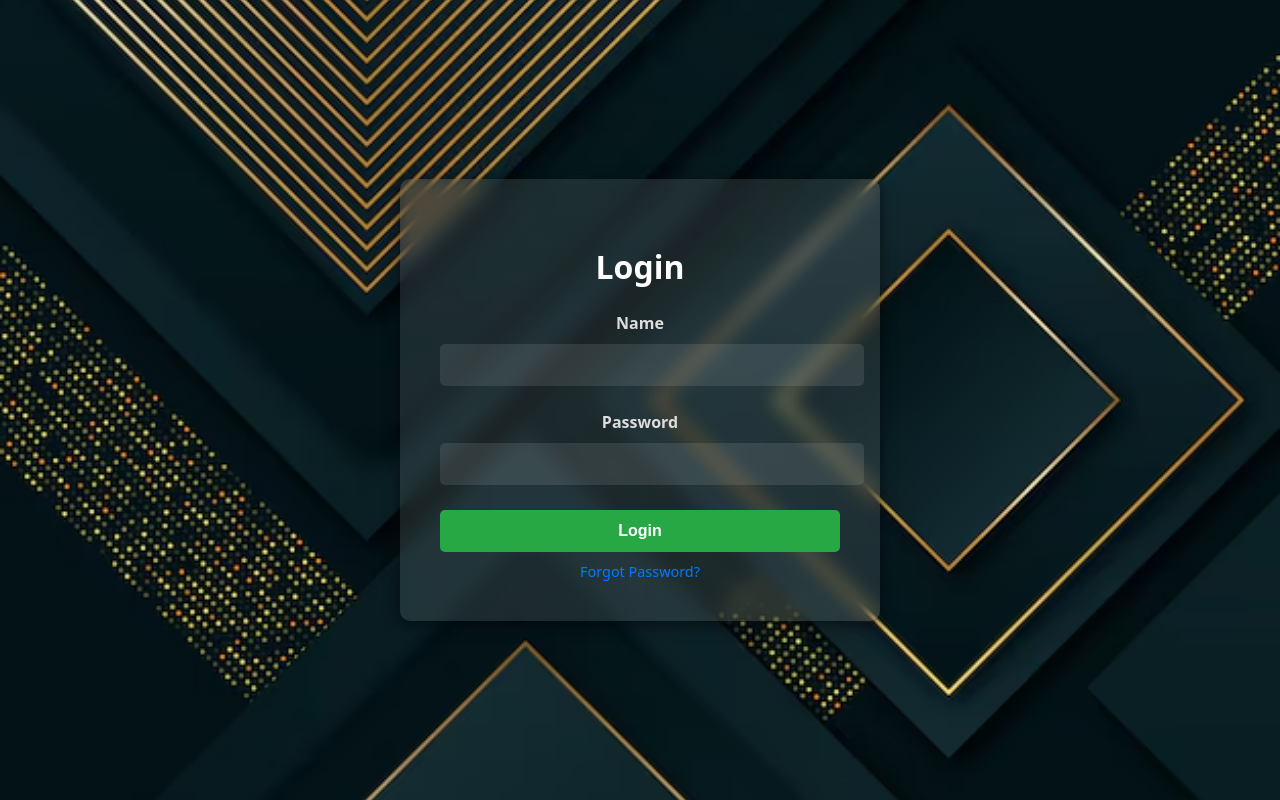
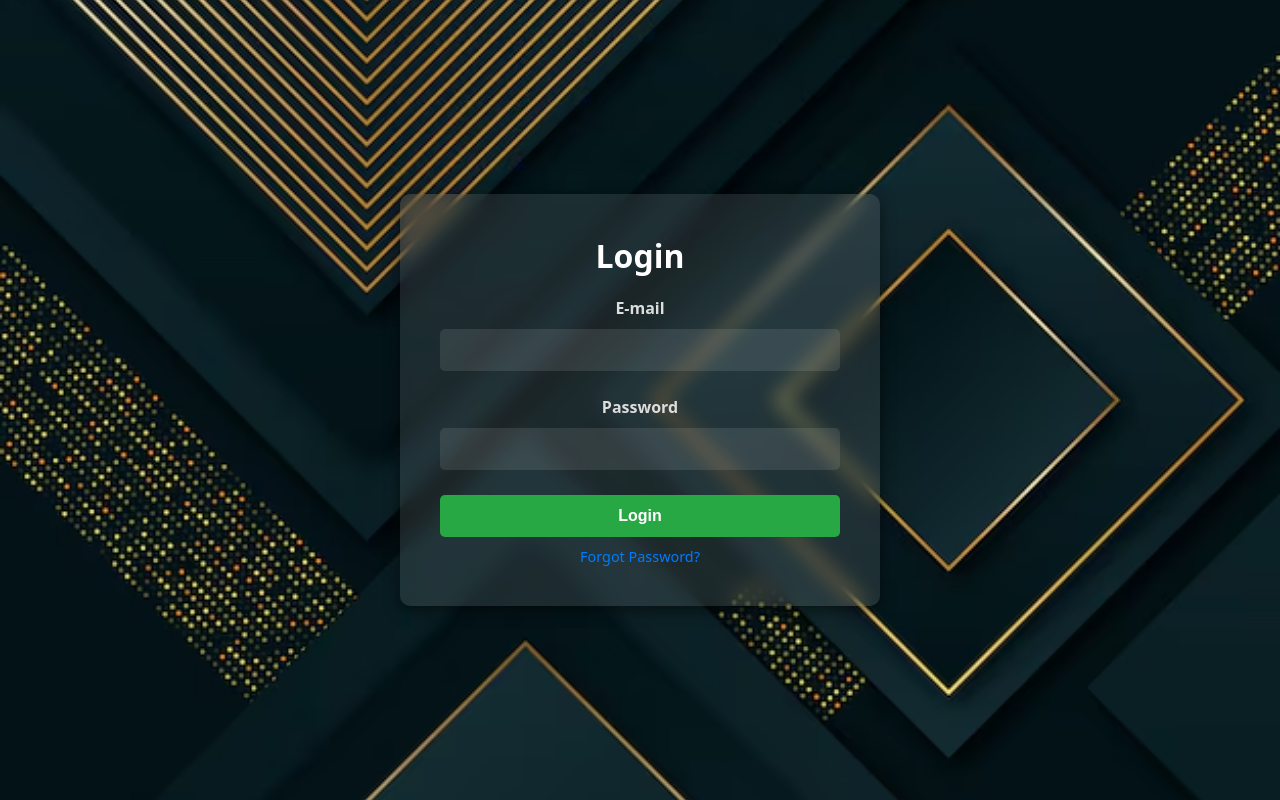
Before and after one commit to KM-Digicommerce/PLMP_FE, a React (Create React App) app: page / in a window 1280 px wide. Built offline with nearby package versions, Linux system fonts and the light colour scheme.

Commit message:
Updated login page

```diff
--- a/src/components/Login.css
+++ b/src/components/Login.css
@@ -1,15 +1,4 @@
-body {
-    font-family: Arial, sans-serif;
-    margin: 0;
-    padding: 0;
-}
 
-.login-page {
-    display: flex;
-    height: 100vh;
-    background-color: #8e8e8e;
-    background-image: url('../assets/istockphoto-1368151370-612x612.jpg');
-}
 
 .image-container {
     flex: 1;
@@ -24,25 +13,6 @@ body {
     height: auto;
 }
 
-.login-container {
-    max-width: 400px;
-    margin: auto;
-    padding: 50px 100px;
-    background-color: rgba(0, 0, 0, 0.5);
-    border-radius: 8px;
-    box-shadow: 0 4px 20px rgba(0, 0, 0, 0.1);
-    display: flex;
-    flex-direction: column;
-    align-items: center;
-    color: white;
-}
-
-.login-h2 {
-    text-align: center;
-    margin-bottom: 20px;
-    color: #333;
-    font-size: 1.8em;
-}
 
 form {
     display: flex;
@@ -62,47 +32,17 @@ form {
     text-align: left;
 }
 
-.label-input {
-    padding: 10px;
-    border: 1px solid #ccc;
-    border-radius: 4px;
-    font-size: 16px;
-    transition: border-color 0.3s ease;
-    width: 100%;
-    margin: 10px 0px 10px 0px !important;
-}
-
 input:focus {
     border-color: #007bff;
     outline: none;
 }
 
-.button-login {
-    padding: 12px;
-    background-color: #007bff;
-    color: white;
-    border: none;
-    border-radius: 33px;
-    font-size: 16px;
-    cursor: pointer;
-    transition: background-color 0.3s ease;
-    width: 7rem;
-}
 
-.button-login {
-    background-color: #0056b3;
-}
 
 .error-message {
     color: red;
     text-align: center;
     margin-top: 10px;
-}
-
-.forgot-password {
-    margin-top: 20px;
-    text-align: center;
-    cursor: pointer;
 }
 
 .forgot-password a {
@@ -171,7 +111,6 @@ body {
     font-family: 'Roboto', sans-serif;
     margin: 0;
     padding: 0;
-    color: #f0f0f0;
 }
 
 /* Full-Height Background */
@@ -194,13 +133,18 @@ body {
     text-align: center;
     color: #ffffff;
     box-shadow: 0 4px 15px rgba(0, 0, 0, 0.5);
+    margin: auto;
+    display: flex;
+    flex-direction: column;
+    align-items: center;
 }
 
 .login-h2 {
     font-size: 2rem;
     font-weight: 700;
-    margin-bottom: 1.5rem;
     color: #ffffff;
+    margin: 0 auto;
+    padding: 0px 0px 20px 0px;
 }
 
 .label-login {
@@ -214,13 +158,14 @@ body {
 .label-input {
     padding: 12px;
     margin-bottom: 15px;
-    width: 100%;
+    width: 94%;
     background: rgba(255, 255, 255, 0.1);
     border: none;
     border-radius: 5px;
     color: #ffffff;
     font-size: 1rem;
     transition: background-color 0.3s, border-color 0.3s;
+    margin: 10px 0px 10px 0px !important;
 }
 
 .label-input:focus {
--- a/src/components/Login.js
+++ b/src/components/Login.js
@@ -114,11 +114,11 @@ const Login = () => {
         <h2 className="login-h2">Login</h2>
         <form onSubmit={handleSubmit}>
           <div className="one">
-            <label className="label-login" htmlFor="name">Name</label>
+            <label className="label-login" htmlFor="email">E-mail</label>
             <input
               className="label-input"
               type="text"
-              id="name"
+              id="email"
               value={name}
               onChange={(e) => setName(e.target.value)}
               required
```
